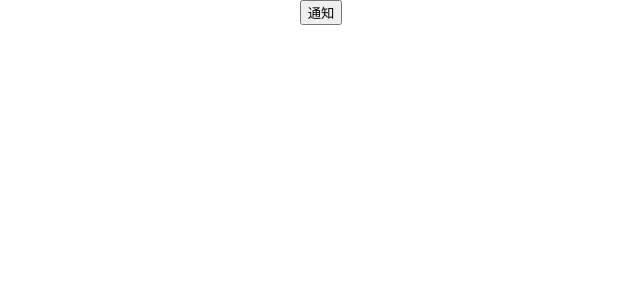
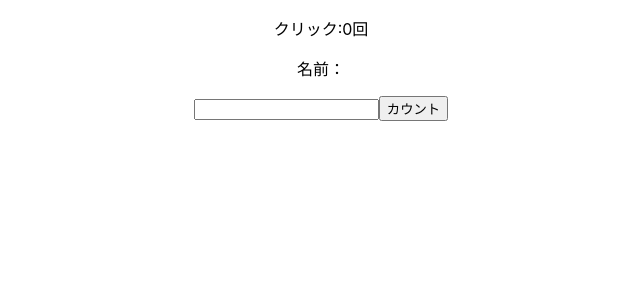
Before and after one commit to nana-s77/react-hook, a React (Create React App) app: page / in a window 1280 px wide. Shown: the top 300 px of the page, without its empty margins (319-959 px from the left). Built offline with nearby package versions, Linux system fonts and the light colour scheme.

Commit message:
useEffect EffectHook

```diff
--- a/src/App.js
+++ b/src/App.js
@@ -2,7 +2,8 @@
 // import Counter from './components/Counter';
 // import { CounterHook } from './components/CounterHook';
 // import { FormHook } from './components/FormHook';
-import { ItemHook } from './components/ItemHook';
+// import { ItemHook } from './components/ItemHook';
+import { EffectHook } from './components/EffectHook';
 
 function App() {
   return (
@@ -10,7 +11,8 @@
      {/* <Counter />  */}
      {/* <CounterHook /> */}
      {/* <FormHook /> */}
-     <ItemHook />
+     {/* <ItemHook /> */}
+     <EffectHook />
     </div>
   );
 }
--- /dev/null
+++ b/src/components/EffectHook.js
@@ -0,0 +1,22 @@
+import React, { useState, useEffect } from 'react';
+
+export const EffectHook = () => {
+    const [count, setCount] = useState(0);
+    const [name, setName] = useState('');
+    useEffect(() => {
+        document.title = `クリック数：${count}回`
+        console.log('render');
+    },[count])
+    return(
+        <div>
+            <p>クリック:{count}回</p>
+            <p>名前：{name}</p>
+            <input
+                type='text'
+                value={name}
+                onChange={(e => setName(e.target.value))}
+            />
+            <button onClick={() => setCount(count + 1)}>カウント</button>
+        </div>
+    )
+}
```
